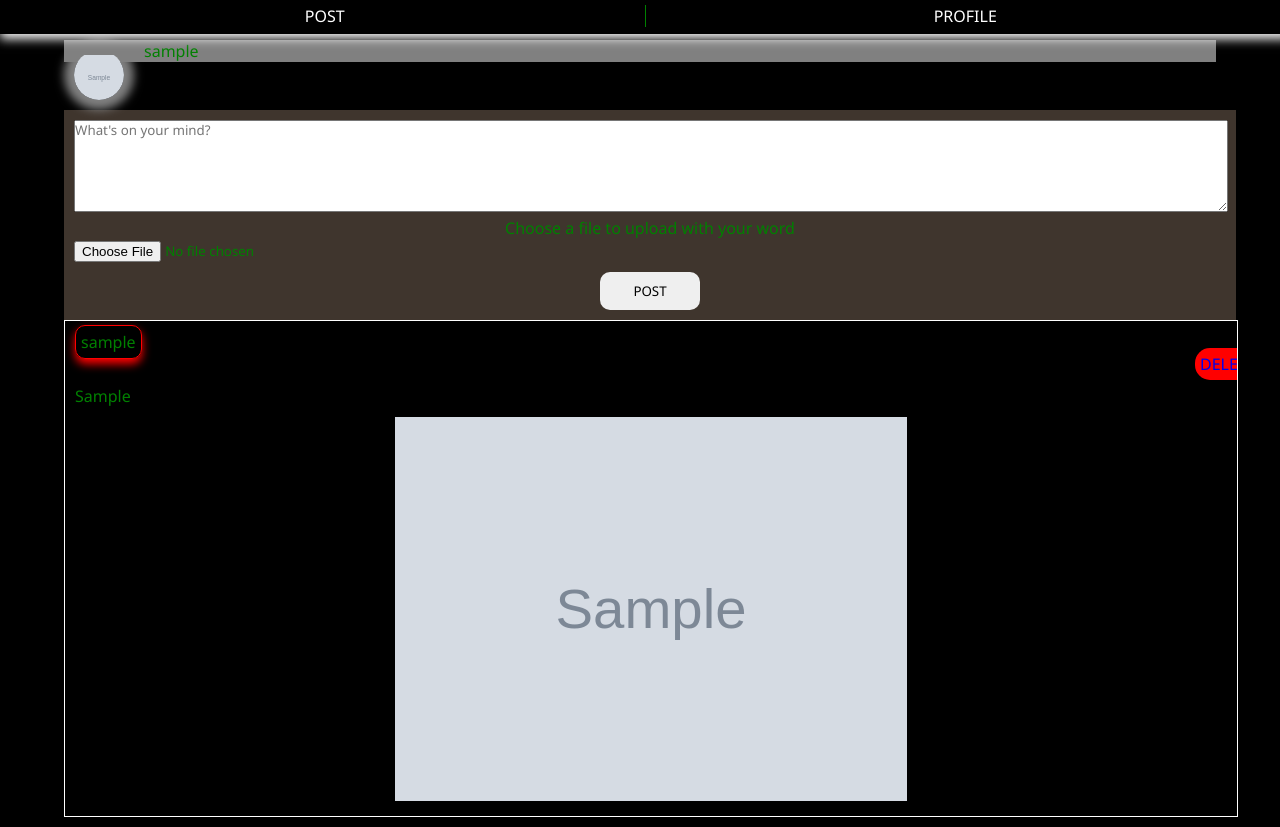
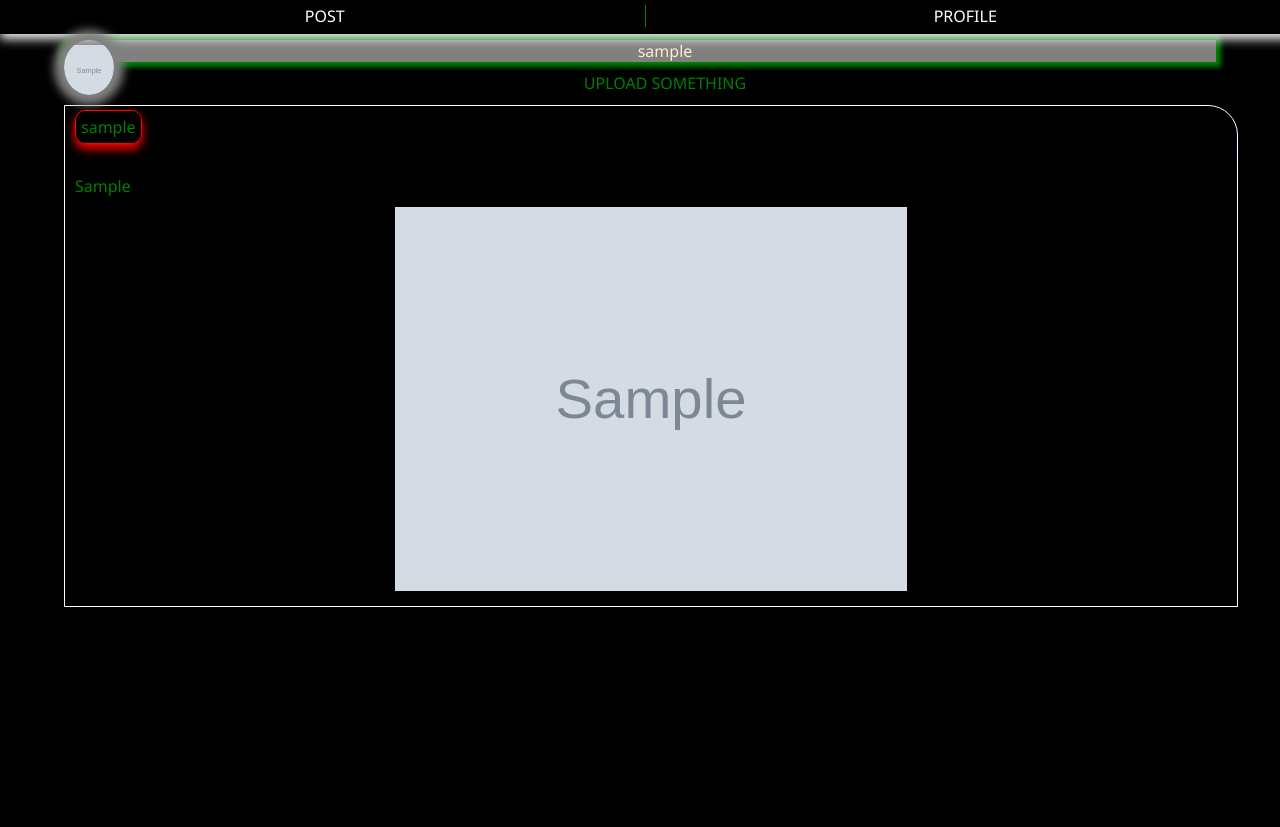
Before and after one commit to PhyoeKyawThan/mini-social-media, a Flask app: page /profile in a window 1280 px wide. After the commit the page ends 607 px from the top, so only its background shows below. Run offline with Flask 3, Linux system fonts and the light colour scheme; a user stored in the database is signed in; tables that the repository leaves empty hold one stand-in row (values such as "Sample post"); grey boxes marked "Sample" are stand-in pictures.

Commit message:
add some styles and fav icon

```diff
--- a/social/static/css/style.css
+++ b/social/static/css/style.css
@@ -53,11 +53,19 @@ body{
     box-sizing: border-box;
 }
 
+.post-btn{
+    text-align: center;
+    margin: 10px auto;
+    cursor: pointer;
+}
+
 .post-form{
     overflow: hidden;
     background-color: rgb(63, 53, 45);
     padding: 10px;
     text-align: center;
+    display: none;
+    position: relative;
 }
 
 
@@ -73,6 +81,7 @@ body{
 /* posts  */
 .posts .post{
     border: 1px solid white;
+    border-top-right-radius: 40px;
     padding: 10px;
     overflow: scroll;
     margin-bottom: 10px;
@@ -114,7 +123,8 @@ body{
         width: 100%;
     }
     .posts .post .delete{
-        margin-left: 15em;
+        margin-left: 20em;
+
     }
 
 }
@@ -123,9 +133,13 @@ body{
 }
 .user-detail{
     background-color: grey;
+    box-shadow: 0 0 5px 5px green;
+    border-top-left-radius: 15px;
+    text-align: center;
 }
 
 .user-detail .user{
+    position: relative;
     width: 50px;
     float: left;
     height: 50px;
@@ -133,9 +147,8 @@ body{
     border-radius: 50%;
     overflow: hidden;
     padding-top: 5px;
-    box-sizing: border-box;
     box-shadow: 0 0 10px 10px grey;
-    margin: 10px;
+    margin-bottom: 10px;
 }
 
 .user-detail .user img{
@@ -144,8 +157,8 @@ body{
 }
 
 .user-detail .username{
-
     margin: 10px;
+    color: blanchedalmond;
 }
 
 
@@ -155,16 +168,24 @@ body{
         width: 90vw;
     }
 
+    .posts .post{
+        border-top-right-radius: 30px;
+    }
+
     .posts .post .delete{
-        margin-left: 70em;
+        margin-left: 73.5em;
     }
 }
 
 .posts .post .delete{
     display: inline;
     color: white;
-    background-color: red;
     padding: 5px;
+    box-shadow: 0 0 10px 10px blue;
     border: none;
     border-radius: 15px;
 }
+.posts .post .delete:hover{
+    box-shadow: none;
+    background-color: red;
+}
--- /dev/null
+++ b/social/static/js/script.js
@@ -0,0 +1,9 @@
+let post_btn = document.getElementById('post-btn');
+let post_section = document.getElementById('post-section');
+let post_form = document.getElementById('post-form');
+
+
+post_btn.addEventListener('click', ()=>{
+    post_form.style.display = 'block';
+    post_btn.style.display  = 'none';
+})
--- a/social/templates/base.html
+++ b/social/templates/base.html
@@ -4,6 +4,7 @@
     <meta charset="UTF-8">
     <meta http-equiv="X-UA-Compatible" content="IE=edge">
     <meta name="viewport" content="width=device-width, initial-scale=1.0">
+    <link rel="shortcut icon" href="{{ url_for('static', filename='css/fav.png') }}" type="image/x-icon">
     <title>{% block title %}Base{% endblock %}</title>
     <link rel="stylesheet" href="{{ url_for('static', filename='css/style.css') }}">
 </head>
@@ -19,5 +20,6 @@
         {% block home %}{% endblock %}
         </div>
     </div>
+    <script src="{{ url_for('static', filename='js/script.js') }}"></script>
 </body>
 </html>
--- a/social/templates/profile.html
+++ b/social/templates/profile.html
@@ -3,9 +3,9 @@
 
 {% block home %}
 
-<div class="post-section">
+<div class="post-section" id="post-section">
 
-<a href="{{ url_for("views.edit_profile") }}"><div class="user-detail">
+<a href="{{ url_for('views.edit_profile') }}"><div class="user-detail">
     <div class="user">
         {% if current_user.profile != '' %}
         <img src="{{ current_user.profile }}" alt="Edit profile" srcset="">
@@ -16,6 +16,7 @@
 </div>
 
     <div class="profile-section" id="profile-section">
+        <div class="post-btn" id="post-btn">UPLOAD SOMETHING</div>
         <div class="post-form" id="post-form">
             <form action="/upload" method="post" enctype="multipart/form-data">
                 <textarea name="caption" id="" cols="30" rows="5" placeholder="What's on your mind?"></textarea>
@@ -28,7 +29,7 @@
             {% for data in posts%}
             <div class="post">
                 <div class="user">{{ data.author.username }}</div>
-                <div class="delete"><a href="{{ url_for('views.delete', id=data.id) }}">DELETE</a> </div>
+                <div class="delete"><a href="{{ url_for('views.delete', id=data.id) }}">🗑</a> </div>
                 <div class="text">{{ data['caption'] }}</div>
                 {% if data['imgPath'] != 'static/images/' %}
                 <div class="img"><img src="{{ data['imgPath'] }}" alt="" srcset=""></div>
```
Also changed, not shown: social/static/css/fav.png (added), social/static/profiles/2023-01-31-063503_1.jpg (added), social/static/profiles/profile.jpg (added).
